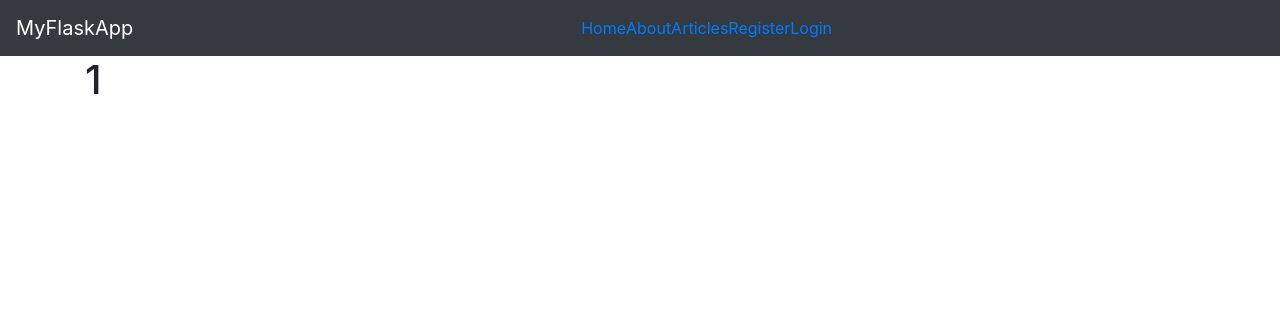
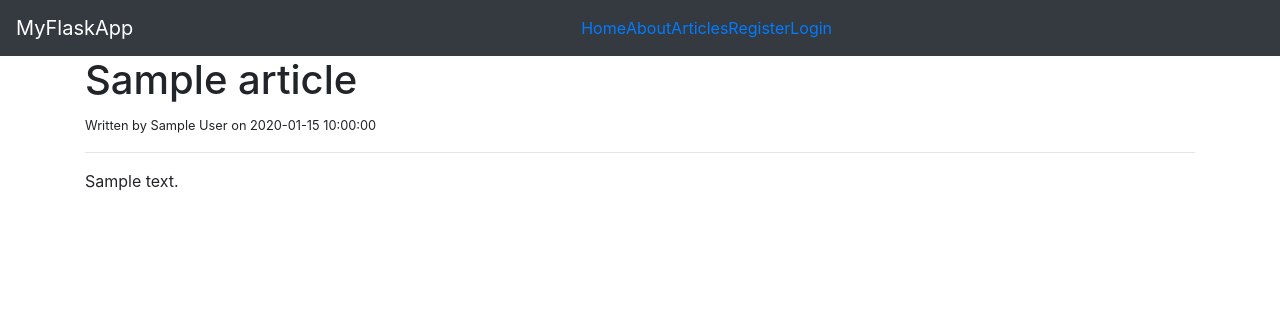
Before and after one commit to naichuan-zhang/Flask_Example, a Flask app: page /article/1 in a window 1280 px wide. Shown: the top 316 px of the page. Run offline with Flask 2, Linux system fonts and the light colour scheme; tables that the repository leaves empty or names only in its code hold one stand-in row (values such as "Sample post"); some libraries are stand-ins or nearby versions.

Commit message:
final update

```diff
--- a/app.py
+++ b/app.py
@@ -34,12 +34,22 @@ def about():
 
 @app.route('/articles')
 def articles():
-    return render_template('articles.html', articles=Articles)
+    cur = mysql.connection.cursor()
+    result = cur.execute("select * from articles")
+    articles = cur.fetchall()
+    if result > 0:
+        return render_template('articles.html', articles=articles)
+    else:
+        msg = 'No Articles Found!'
+        return render_template('articles.html', msg=msg)
 
 
 @app.route('/article/<string:id>')
 def article(id):
-    return render_template('article.html', id=id)
+    cur = mysql.connection.cursor()
+    result = cur.execute("select * from articles where id = %s", [id])
+    article = cur.fetchone()
+    return render_template('article.html', article=article)
 
 
 class RegisterForm(Form):
@@ -165,6 +175,41 @@ def add_article():
     return render_template('add_article.html', form=form)
 
 
+@app.route('/edit_article/<string:id>', methods=['GET', 'POST'])
+@is_logged_in
+def edit_article(id):
+    cur = mysql.connection.cursor()
+    result = cur.execute("select * from articles where id = %s", [id])
+    article = cur.fetchone()
+
+    form = ArticleForm(request.form)
+    form.title.data = article['title']
+    form.body.data = article['body']
+
+    if request.method == "POST" and form.validate():
+        title = request.form['title']
+        body = request.form['body']
+
+        cur = mysql.connection.cursor()
+        cur.execute("update articles set title=%s, body=%s where id=%s", (title, body, id))
+        mysql.connection.commit()
+        cur.close()
+
+        flash('Article created', 'success')
+
+        return redirect(url_for('dashboard'))
+
+    return render_template('edit_article.html', form=form)
+
+
+@app.route('/delete_article/<string:id>', methods=['POST'])
+@is_logged_in
+def delete_article(id):
+    cur = mysql.connection.cursor()
+    result = cur.execute("delete from articles where id = %s", [id])
+
+
+
 if __name__ == "__main__":
     app.secret_key = 'secret123'
     app.run(debug=True)
--- a/templates/article.html
+++ b/templates/article.html
@@ -1,6 +1,10 @@
 {% extends 'layout.html' %}
 
 {% block body %}
-    <h1>{{ id }}</h1>
-
+    <h1>{{ article.title }}</h1>
+    <small>Written by {{ article.author }} on {{ article.create_date }}</small>
+    <hr>
+    <div>
+        {{ article.body | safe }}
+    </div>
 {% endblock %}
--- a/templates/home.html
+++ b/templates/home.html
@@ -3,6 +3,10 @@
 {% block body %}
     <div class="jumbotron text-center">
         <h1>Welcome to flaskApp</h1>
-    <p class="lead">This application is built on the Python Flask framework</p>
+        <p class="lead">This application is built on the Python Flask framework</p>
+        {% if session.logged_in == NULL %}
+            <a href="/register" class="btn btn-primary">Register</a>
+            <a href="/login" class="btn btn-primary">Login</a>
+        {% endif %}
     </div>
 {% endblock %}
```
Also changed, not shown: templates/dashboard.html (+6 -1 lines), templates/edit_article.html (added, +15 -0 lines).
